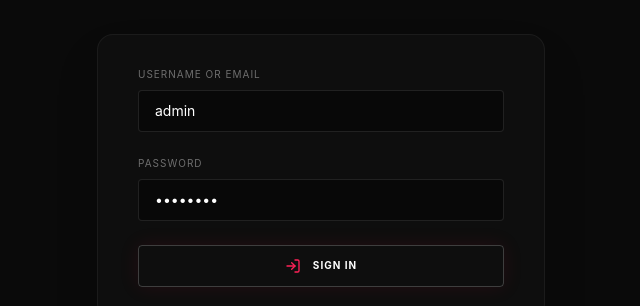
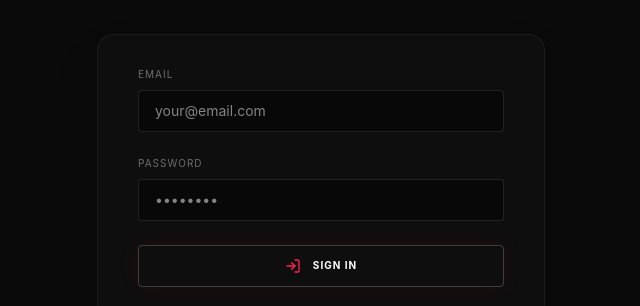
Before and after one commit to alric12000/MOTOVIA, a React (Vite) app: page /login in a window 1280 px wide. Shown: the part 275-581 px from the top of the page, without its empty margins (319-959 px from the left). Built offline with nearby package versions, Linux system fonts and the light colour scheme; no server answers.

Commit message:
Update login form to use full email, clear pre-filled defaults

```diff
--- a/src/components/AuthPage.tsx
+++ b/src/components/AuthPage.tsx
@@ -4,8 +4,8 @@ import { auth } from '../firebase';
 import { LogIn } from 'lucide-react';
 
 export function AuthPage() {
-  const [username, setUsername] = useState('admin');
-  const [password, setPassword] = useState('admin123');
+  const [email, setEmail] = useState('');
+  const [password, setPassword] = useState('');
   const [error, setError] = useState('');
   const [isLoading, setIsLoading] = useState(false);
 
@@ -13,8 +13,6 @@ export function AuthPage() {
     e.preventDefault();
     setError('');
     setIsLoading(true);
-    const email = username.includes('@') ? username : `${username}@motovia.com`;
-
     try {
       await signInWithEmailAndPassword(auth, email, password);
     } catch (err: any) {
@@ -49,14 +47,14 @@ export function AuthPage() {
         <div className="bg-white/[0.02] border border-white/5 py-8 px-4 shadow-2xl sm:rounded-2xl sm:px-10">
           <form onSubmit={handleLogin} className="space-y-6">
             <div>
-              <label className="block text-[10px] uppercase tracking-widest text-white/40 mb-2">Username or Email</label>
+              <label className="block text-[10px] uppercase tracking-widest text-white/40 mb-2">Email</label>
               <input
                 required
-                type="text"
-                value={username}
-                onChange={e => setUsername(e.target.value)}
+                type="email"
+                value={email}
+                onChange={e => setEmail(e.target.value)}
                 className="w-full px-4 py-2.5 bg-black/40 border border-white/10 rounded focus:outline-none focus:border-rose-500 text-white text-sm"
-                placeholder="admin"
+                placeholder="your@email.com"
               />
             </div>
             <div>
```
